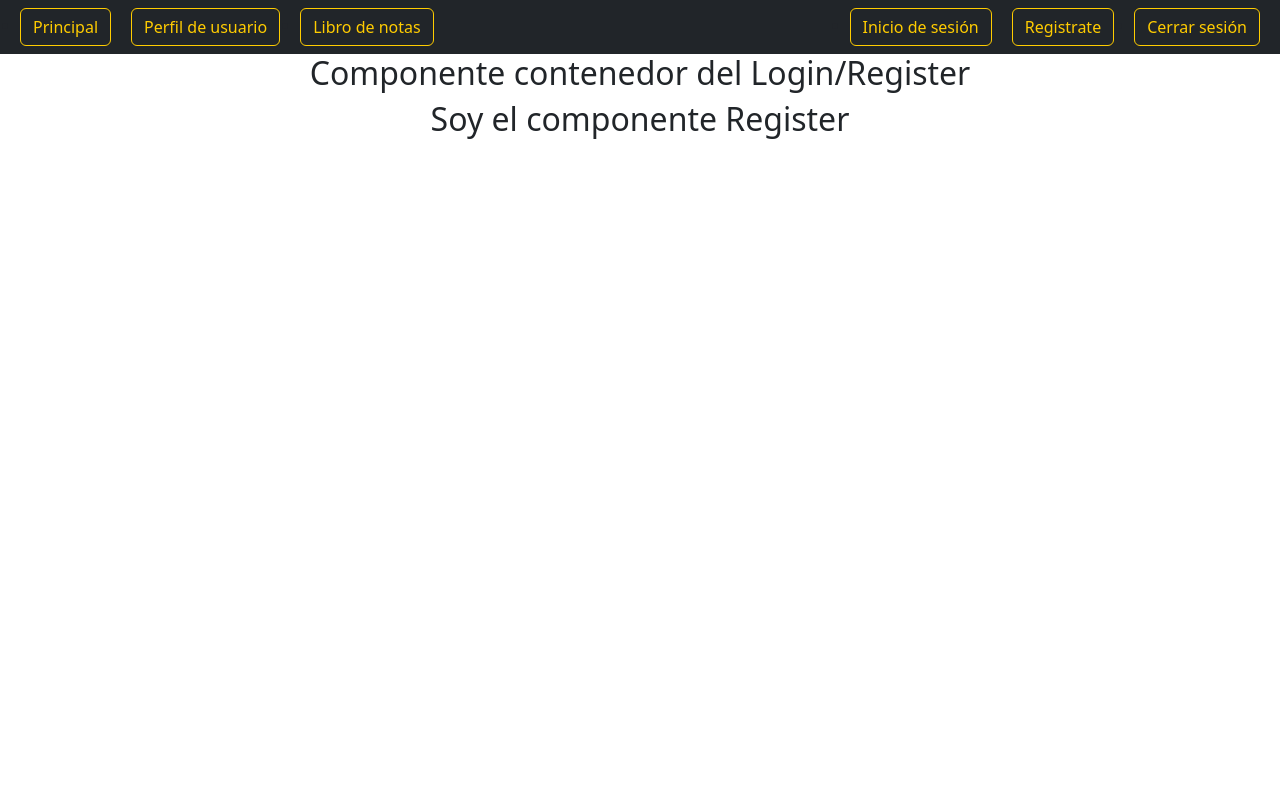
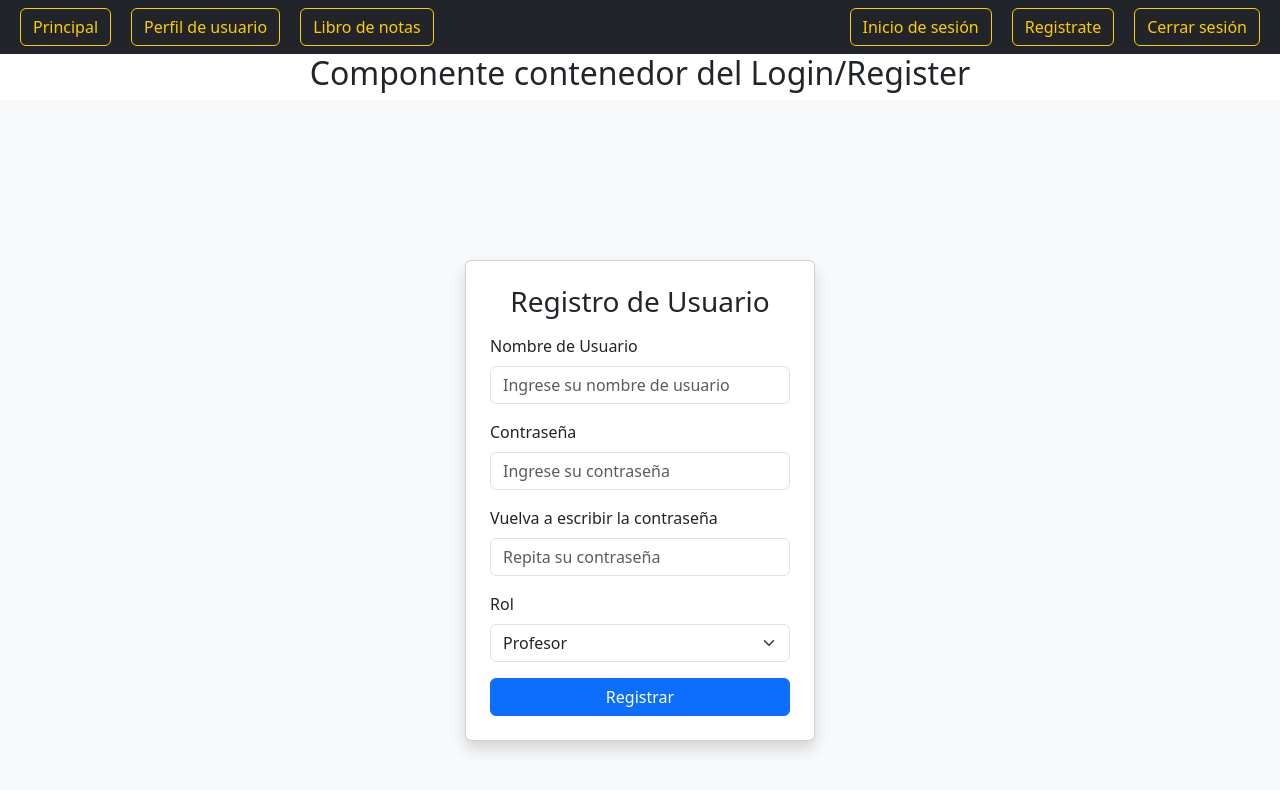
Before and after one commit to axelrebollo/eliaFrontend, a Vue app: page /auth/register in a window 1280 px wide. Shown: the top 790 px of the page. Built offline with nearby package versions, Linux system fonts and the light colour scheme.

Commit message:
Primera version de componentes login + register
Componente login
Componente Register

```diff
--- a/src/components/Login.vue
+++ b/src/components/Login.vue
@@ -1,7 +1,32 @@
+<script setup></script>
+
 <template>
-  <h2>Soy el componente Login</h2>
+  <div class="d-flex justify-content-center align-items-center vh-100 bg-light">
+    <div class="card p-4 shadow" style="width: 350px">
+      <h3 class="text-center mb-3">Iniciar Sesión</h3>
+      <form @submit.prevent="login">
+        <div class="mb-3">
+          <label class="form-label">Usuario</label>
+          <input
+            v-model="username"
+            type="text"
+            class="form-control"
+            placeholder="Ingrese su usuario"
+          />
+        </div>
+        <div class="mb-3">
+          <label class="form-label">Contraseña</label>
+          <input
+            v-model="password"
+            type="password"
+            class="form-control"
+            placeholder="Ingrese su contraseña"
+          />
+        </div>
+        <button type="submit" class="btn btn-primary w-100">Ingresar</button>
+      </form>
+    </div>
+  </div>
 </template>
 
-<script setup></script>
-
 <style scoped></style>
--- a/src/components/Register.vue
+++ b/src/components/Register.vue
@@ -1,7 +1,63 @@
+<script setup>
+import { ref } from "vue";
+
+const username = ref("");
+const password = ref("");
+const confirmPassword = ref("");
+const role = ref("Profesor");
+
+const register = () => {
+  if (password.value !== confirmPassword.value) {
+    alert("Las contraseñas no coinciden");
+    return;
+  }
+  console.log("Usuario:", username.value, "Rol:", role.value);
+};
+</script>
+
 <template>
-  <h2>Soy el componente Register</h2>
+  <div class="d-flex justify-content-center align-items-center vh-100 bg-light">
+    <div class="card p-4 shadow" style="width: 350px">
+      <h3 class="text-center mb-3">Registro de Usuario</h3>
+      <form @submit.prevent="register">
+        <div class="mb-3">
+          <label class="form-label">Nombre de Usuario</label>
+          <input
+            v-model="username"
+            type="text"
+            class="form-control"
+            placeholder="Ingrese su nombre de usuario"
+          />
+        </div>
+        <div class="mb-3">
+          <label class="form-label">Contraseña</label>
+          <input
+            v-model="password"
+            type="password"
+            class="form-control"
+            placeholder="Ingrese su contraseña"
+          />
+        </div>
+        <div class="mb-3">
+          <label class="form-label">Vuelva a escribir la contraseña</label>
+          <input
+            v-model="confirmPassword"
+            type="password"
+            class="form-control"
+            placeholder="Repita su contraseña"
+          />
+        </div>
+        <div class="mb-3">
+          <label class="form-label">Rol</label>
+          <select v-model="role" class="form-select">
+            <option value="Profesor">Profesor</option>
+            <option value="Alumno">Alumno</option>
+          </select>
+        </div>
+        <button type="submit" class="btn btn-primary w-100">Registrar</button>
+      </form>
+    </div>
+  </div>
 </template>
 
-<script setup></script>
-
 <style scoped></style>
```
